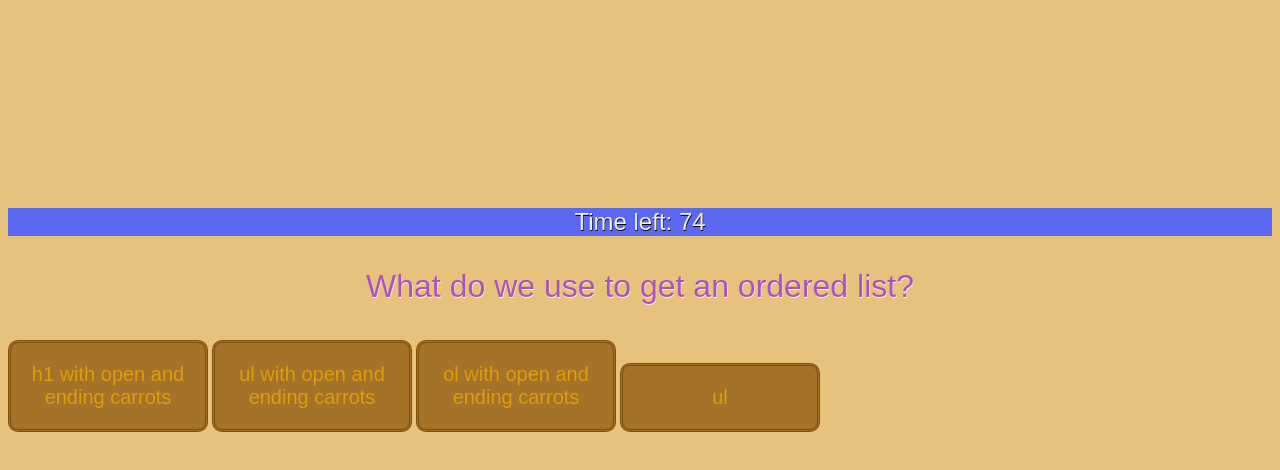
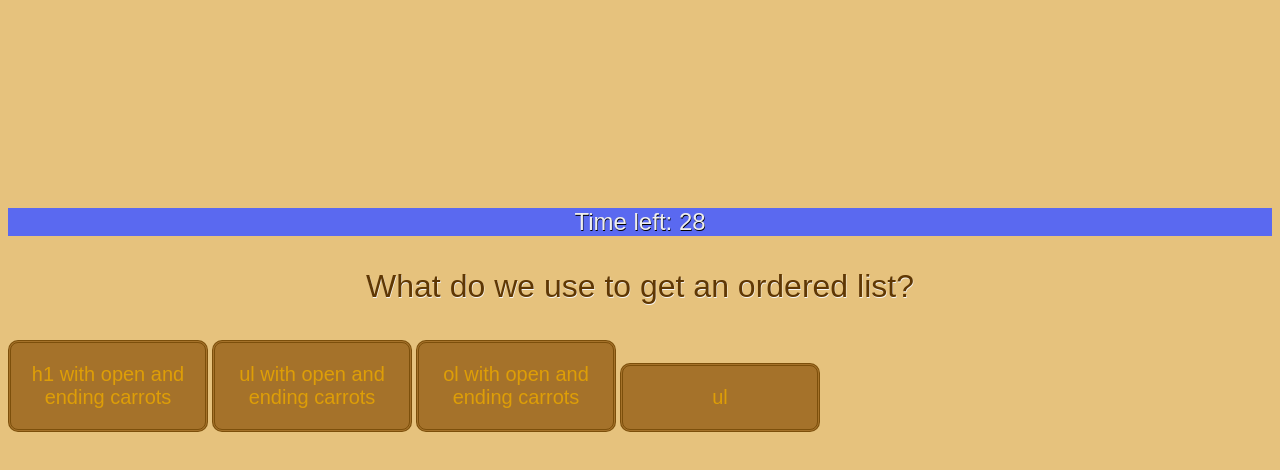
Before and after one commit to Emoses95/Code-Quiz, a plain HTML site: page index.html in a window 1280 px wide. Both pictures are taken after a click on the button "Start Quiz". Drawn offline with Linux system fonts and the light colour scheme.

Commit message:
Javascript and CSS changes made

```diff
--- a/assets/css/style.css
+++ b/assets/css/style.css
@@ -10,7 +10,7 @@ li{
 }
 
 p{
-    color: rgb(172, 83, 186);
+    color:  rgb(95, 55, 3);;
     text-shadow: .5px .5px rgb(245, 244, 242);
     text-align: center;
     font-size: xx-large;
--- a/assets/js/script.js
+++ b/assets/js/script.js
@@ -94,7 +94,7 @@ var quizQuestions = [{
 
 var currentQuestionIndex = 0;
 
-var timeLeft = 76;
+var timeLeft = 30;
 
 var timerInterval;
 
```
